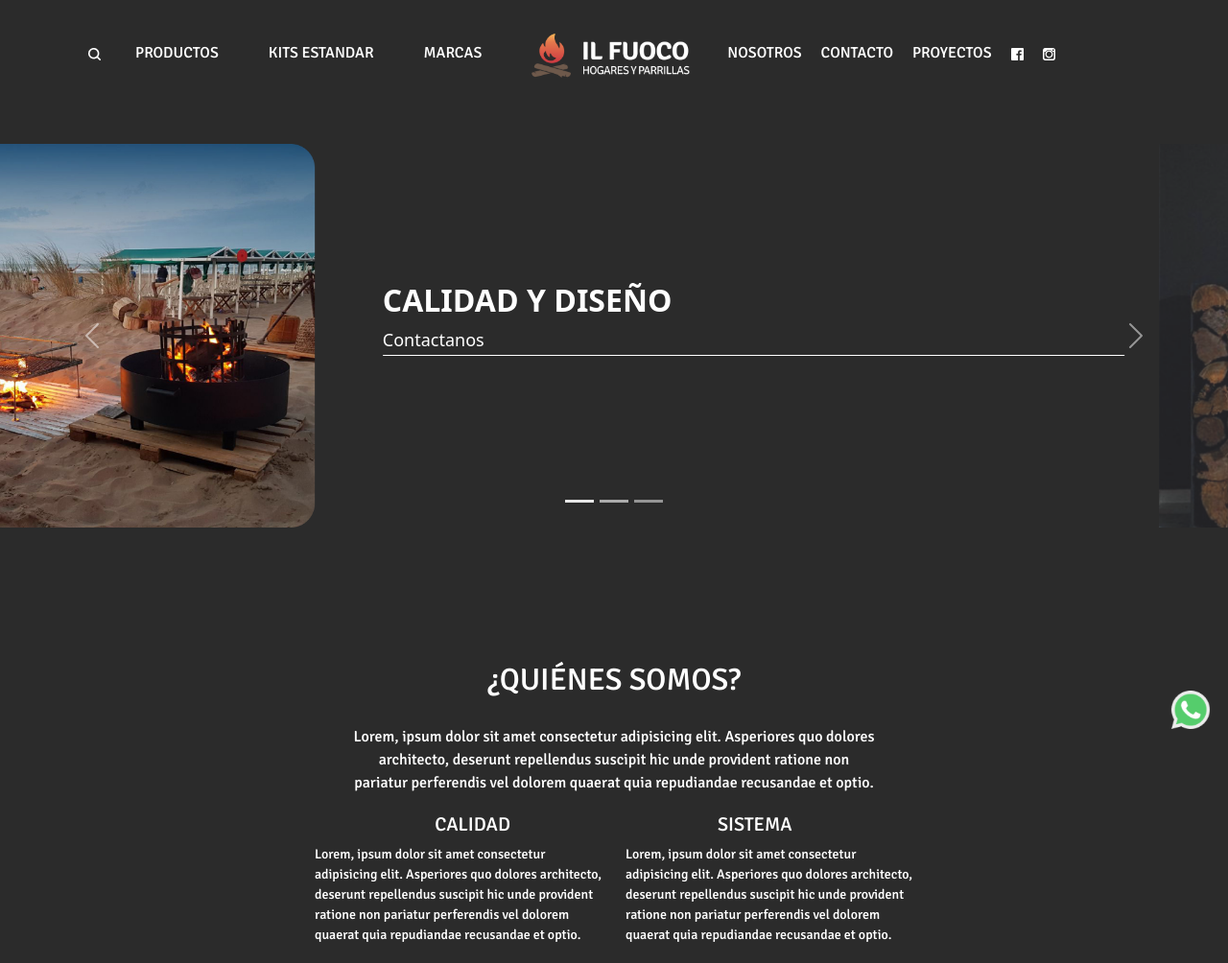
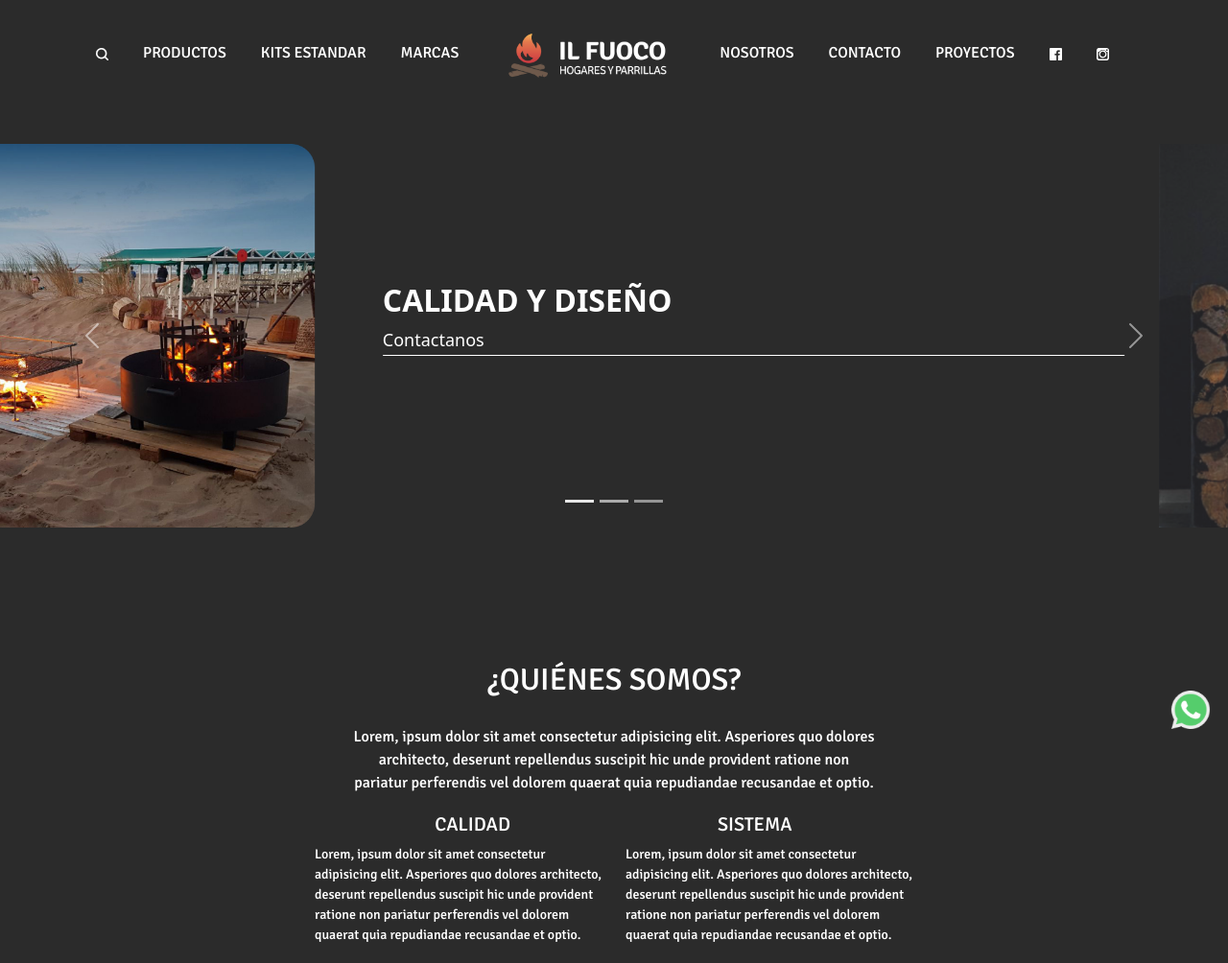
Before and after one commit to JasonAlanya/IL-FUOCO, a website: page index.html in a window 1280 px wide. Shown: the top 1004 px of the page at 96% size. Drawn offline with nearby package versions, Linux system fonts and the light colour scheme; files whose address does not match are found by name.

Commit message:
actualizacion final

```diff
--- a/SASS/componentes/_header.scss
+++ b/SASS/componentes/_header.scss
@@ -8,7 +8,7 @@
 .itemsHeader{
     color: $TERCIARIO;
     font-size: 16px;
-    padding:  10px;
+    padding:  10px 18px;
 }
 .headerHover:hover{
     background-image: linear-gradient(to top,#f84043 0%,  #FFA500 100%);
@@ -16,6 +16,7 @@
 }
 .nav-link{
     color: $TERCIARIO;
+    padding: 0px;
 }
 .nav-link:hover{
     color: $TERCIARIO;
@@ -35,3 +36,5 @@ a:hover{
     background-color: $TERCIARIO;
     color: $PRINCIPAL;
 }
+/* .linkHeader{
+} */
--- a/index.html
+++ b/index.html
@@ -66,12 +66,12 @@
                     <a href="#" class="linkHeader">PROYECTOS</a>
                 </li>
                 <li class="itemsHeader nav-item">
-                    <a href="https://www.facebook.com/" class="linkHeader">
+                    <a href="https://www.facebook.com/" >
                         <img src="Images/Vector_facebook.png" alt="">
                     </a>
                 </li>
                 <li class="itemsHeader nav-item">
-                    <a href="https://www.instagram.com/" class="linkHeader">
+                    <a href="https://www.instagram.com/">
                         <img src="Images/Vector_instagram.png" alt="">
                     </a>
                 </li>
```
Also changed, not shown: CSS/index.css, 2 other files.
